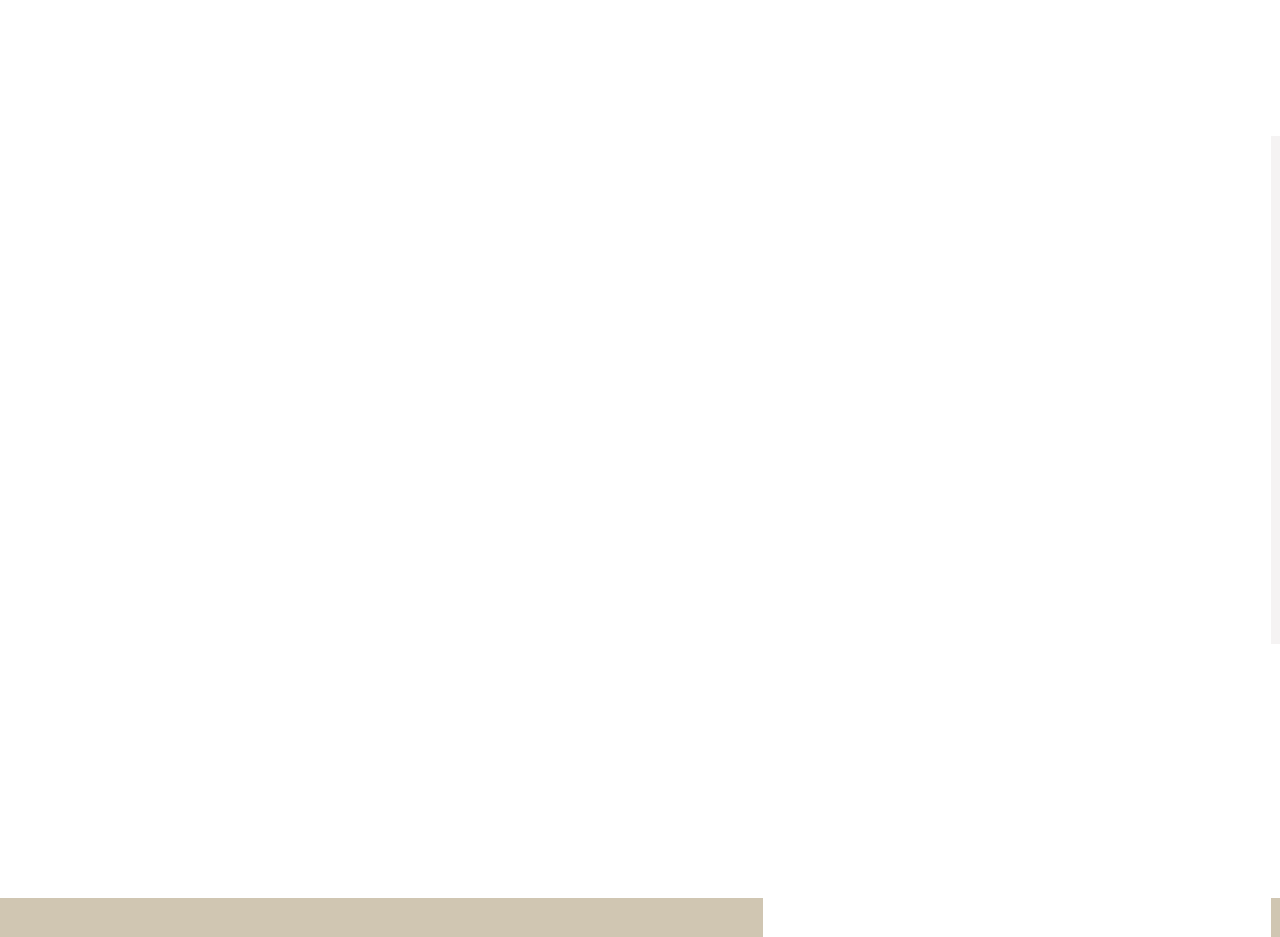
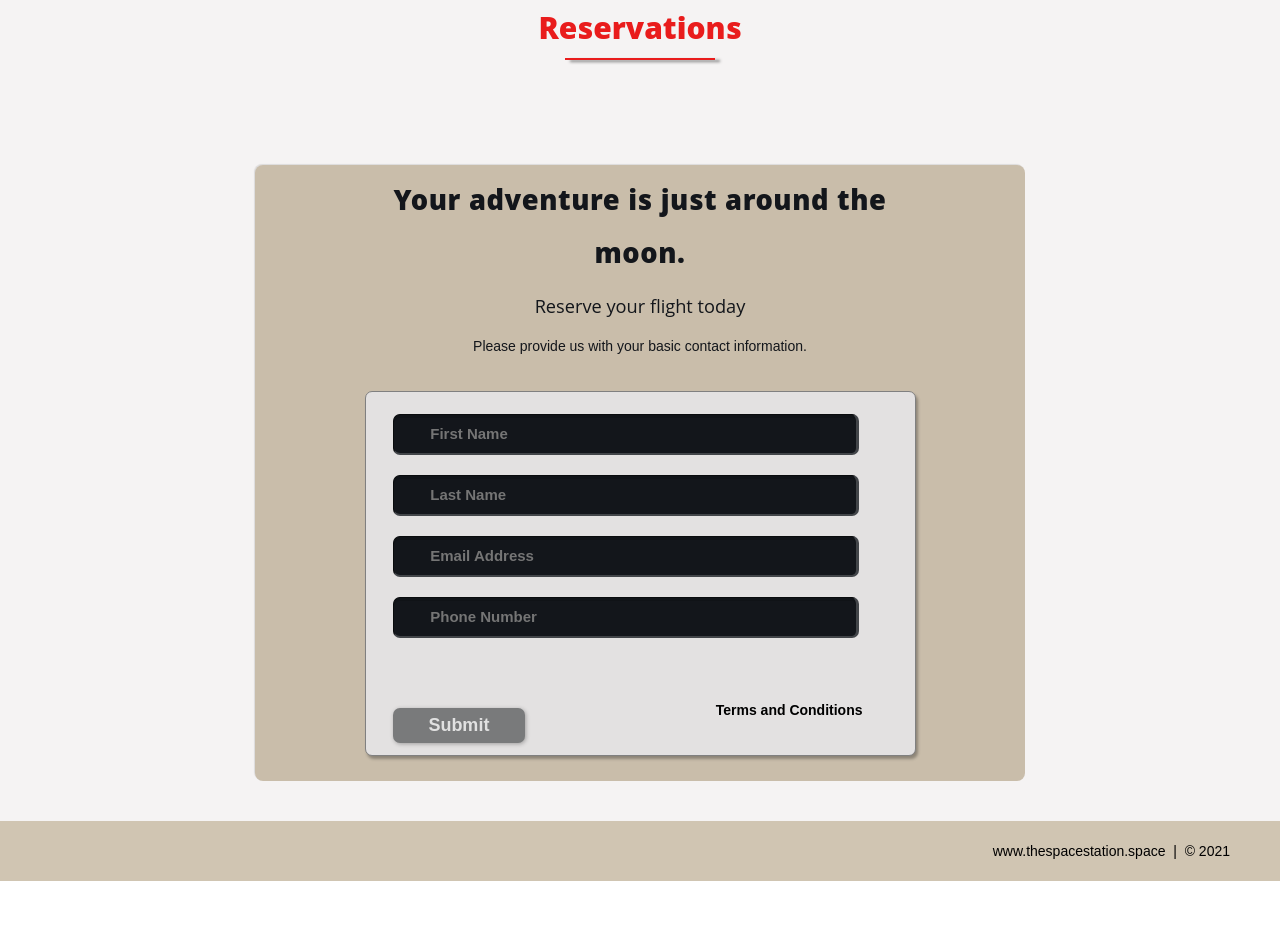
Before and after one commit to Spooner89/HTML-and-CSS-Projects, a plain HTML site: page Website Project - Space Station/index.html in a window 1280 px wide. Shown: the part 2151-3088 px from the top of the page. After the commit the page ends 3032 px from the top, so only its background shows below. Drawn offline with Linux system fonts and the light colour scheme.

Commit message:
Fixed error with the reservation section

```diff
--- a/Website Project - Space Station/CSS/Shared.css
+++ b/Website Project - Space Station/CSS/Shared.css
@@ -33,7 +33,7 @@ h1 {
     text-shadow: 2px 2px 3px rbga(0,0,0,0.5);
 }
 
-h1::after { /*tHIS IS THE UNDERLINE*/
+h1::after { /*THIS IS THE UNDERLINE*/
 display: block;
 content: "";
 height: 2px;
@@ -105,7 +105,7 @@ section{
     margin-left: -15px;
 }
 
-.clearfix ::after,
+.clearfix :after,
 .container:after,
 .navbar :after {
     clear: both;
@@ -215,16 +215,26 @@ CONTACT STYLES
     box-shadow: -1px -1px 1px 0 rgba(0,0,0,0.1), 1px 2px 10px 0 rgba(0,0,0,0.5);
 }
 
-.reservation h2 {
+.reservation {
+   width: 60%;
+   padding:  10px;
+   border-radius: 8px;
+   margin: 0px auto;
+   background-color: rgba(100, 65, 0, .3);
+   box-shadow: -1px -1px 1px 0 rgba(0,0,0,0.1);
+}
+
+   .reservation h2 {
     width: 70%;
     text-align: center;
     margin: 0 auto;
     color: #13161b;
     font-weight: 500;
-    font-size: 1.3cm;
+    font-size: 1.3em;
     letter-spacing: 0pt;
     word-spacing: 0pt;
-}
+   }
+
 
 .reservation h2 span{
     width: 70%;
@@ -232,7 +242,7 @@ CONTACT STYLES
     margin: 0 auto;
     color: #13161b;
     font-weight: 900;
-    font-size: 1.5cm;
+    font-size: 1.5em;
     letter-spacing: .4pt;
     word-spacing: .3pt;
 }
@@ -248,15 +258,15 @@ CONTACT STYLES
     font-size: 15px;
     contain: none;
     font-weight: 600;
-    color: #8d8e8f;
+    color: #8D8E8F;
     padding: 12px 12px;
     width: 70%;
     border: 1px solid #808080;
     margin: 2% auto;
     border-radius: 7px;
-    background: rgb (227,222,222);
+    background: rgb(227,225,225);
     box-shadow: 2px 3px 3px 0px rgba(0, 0, 0, 0.3);
-    font-family: "raleway", sans-serif;
+    font-family: "Raleway", sans-serif;
 }
 
 .reservation input[type ="text"] {
```
